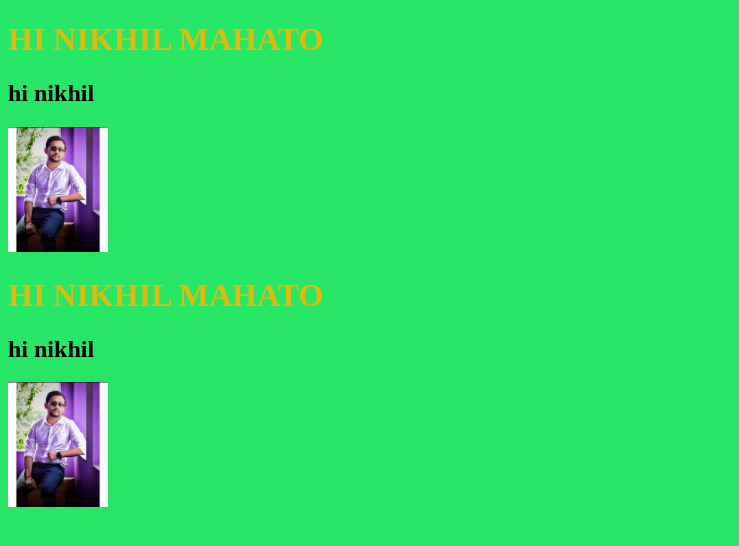
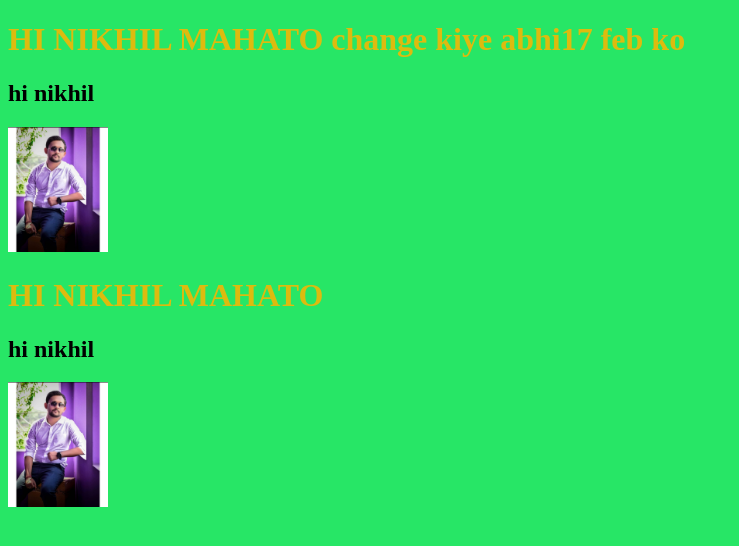
Before and after one commit to nikhilmahato104/first, a plain HTML site: page index.html in a window 1280 px wide. Shown: the whole page, without its empty margins (0-739 px from the left). Drawn offline with Linux system fonts and the light colour scheme.

Commit message:
Update index.html

```diff
--- a/index.html
+++ b/index.html
@@ -9,7 +9,7 @@
 </head>
 <body>
 
-    <h1>HI NIKHIL MAHATO</h1>
+    <h1>HI NIKHIL MAHATO change kiye abhi17 feb ko </h1>
     <h2>hi nikhil</h2>
     <img src="images/rahul.jpeg" style="width:100px">
     <h1>HI NIKHIL MAHATO</h1>
```
